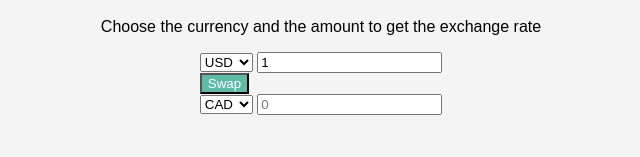
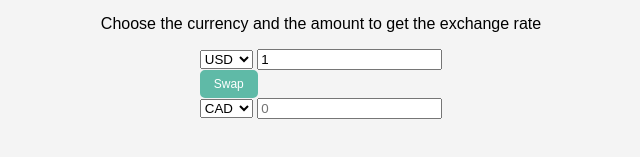
Before and after one commit to BeataJ/exchangeRateCalculator, a plain HTML site: page index.html in a window 1280 px wide. Shown: the part 509-666 px from the top of the page, without its empty margins (319-959 px from the left). Drawn offline with Linux system fonts and the light colour scheme.

Commit message:
style button

```diff
--- a/style.css
+++ b/style.css
@@ -29,4 +29,9 @@ p {
 .btn {
   color: #fff;
   background: var(--primary-color);
+  cursor: pointer;
+  border-radius: 5px;
+  border: var(--primary-color) solid 2px;
+  font-size: 12px;
+  padding: 5px 12px;
 }
```
